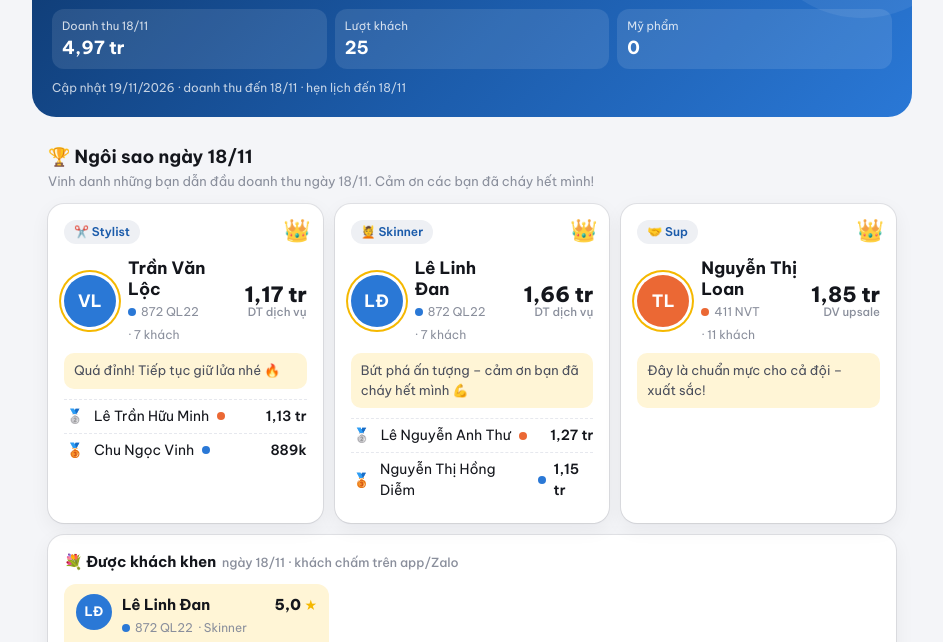
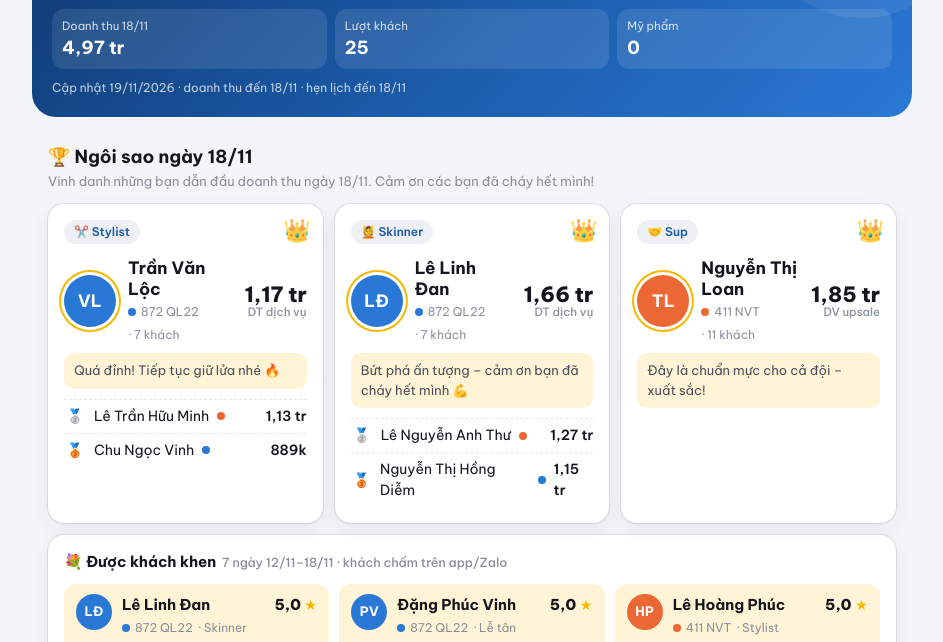
Before and after one commit to henryvo209/bsl-e145f6, a plain HTML site: page index.html in a window 1280 px wide. Shown: the part 142-784 px from the top of the page, without its empty margins (168-1111 px from the left). Drawn offline with Linux system fonts and the light colour scheme.

Commit message:
Ô khen tính theo 7 ngày gần nhất
Co-Authored-By: Claude Opus 5.5 <noreply@anthropic.com>

```diff
--- a/index.html
+++ b/index.html
@@ -690,9 +690,13 @@
     const box = document.getElementById("tdKhen");
     const ngayDg = Object.keys(D.danhGia || {}).sort(), d = ngayDg[ngayDg.length - 1];
     if (!d) { box.style.display = "none"; return; }
-    const on = salonsOn(), g = gomDanhGia(d, d);
+    // Lấy 7 ngày gần nhất tính đến ngày đánh giá mới nhất
+    const t = new Date(d + "T00:00:00Z"); t.setUTCDate(t.getUTCDate() - 6);
+    const tu = t.toISOString().slice(0, 10);
+    const on = salonsOn(), g = gomDanhGia(tu, d);
     // Nhân sự có lời khen (bỏ tag góp ý), nhiều lượt khen trước
-    const ds = g.nv.filter(o => on.includes(o.s)).map(o => {
+    // Chưa rõ tên thì không làm thẻ riêng, gộp vào khen chung của salon
+    const ds = g.nv.filter(o => on.includes(o.s) && o.ten).map(o => {
       const k = Object.entries(o.khen).filter(([t]) => !laGopY(t)).sort((a, b) => b[1] - a[1]);
       return { ...o, k, tong: k.reduce((a, [, n]) => a + n, 0) };
     }).filter(o => o.tong).sort((a, b) => b.tong - a.tong || b.sao / (b.luot || 1) - a.sao / (a.luot || 1));
@@ -705,7 +709,7 @@
       return k.length ? `<div class="ksal">${salonTag(s)}<span class="tagS">khen chung:</span><span class="chips">${k.map(([t, n]) => `<span class="chip">${esc(t)}<b>${n}</b></span>`).join("")}</span></div>` : "";
     }).join("");
     box.style.display = "";
-    box.innerHTML = `<div class="ctitle">💐 Được khách khen<small>ngày ${dm(d)} · khách chấm trên app/Zalo</small></div>
+    box.innerHTML = `<div class="ctitle">💐 Được khách khen<small>7 ngày ${dm(tu)}–${dm(d)} · khách chấm trên app/Zalo</small></div>
       ${ds.length ? `<div class="kgrid">${ds.map(o => `<div class="kp">${av(o.ten || o.vt, o.s)}<div>
         <div class="top"><span class="n">${esc(o.ten || o.vt)}</span>${o.luot ? `<span class="sv">${saoTB(o.sao, o.luot)} <small>★</small></span>` : ""}</div>
         <div class="tagS">${salonTag(o.s)} · ${o.vt}</div>
```
